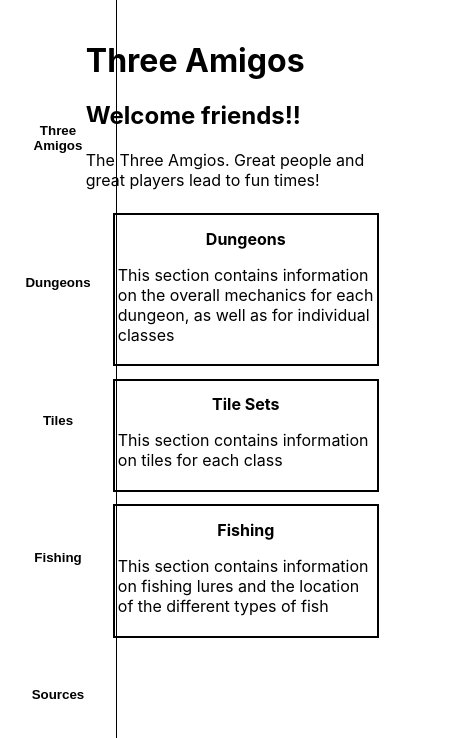
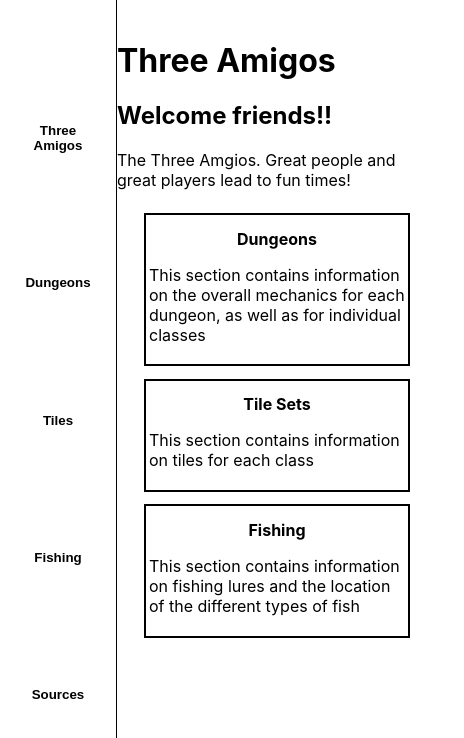
Before and after one commit to abmcbride5/threeamigos, a React (Create React App) app: page / in a window 390 px wide. Shown: the top 738 px of the page, 464 px wide, since content can reach past the window. Built offline with nearby package versions, Linux system fonts and the light colour scheme.

Commit message:
changed margin to get better view on mobile

```diff
--- a/src/css/App.css
+++ b/src/css/App.css
@@ -1,8 +1,9 @@
 .app{
   display: flex;
   flex-flow: row wrap;
+  /* justify-content: center; */
 }
  .app__body{
-  margin: -17% 3% 0% 18%;
+  margin: -17% -19% 0% 26%;
   padding: 22% 7% 0% 4%;
  }
```
